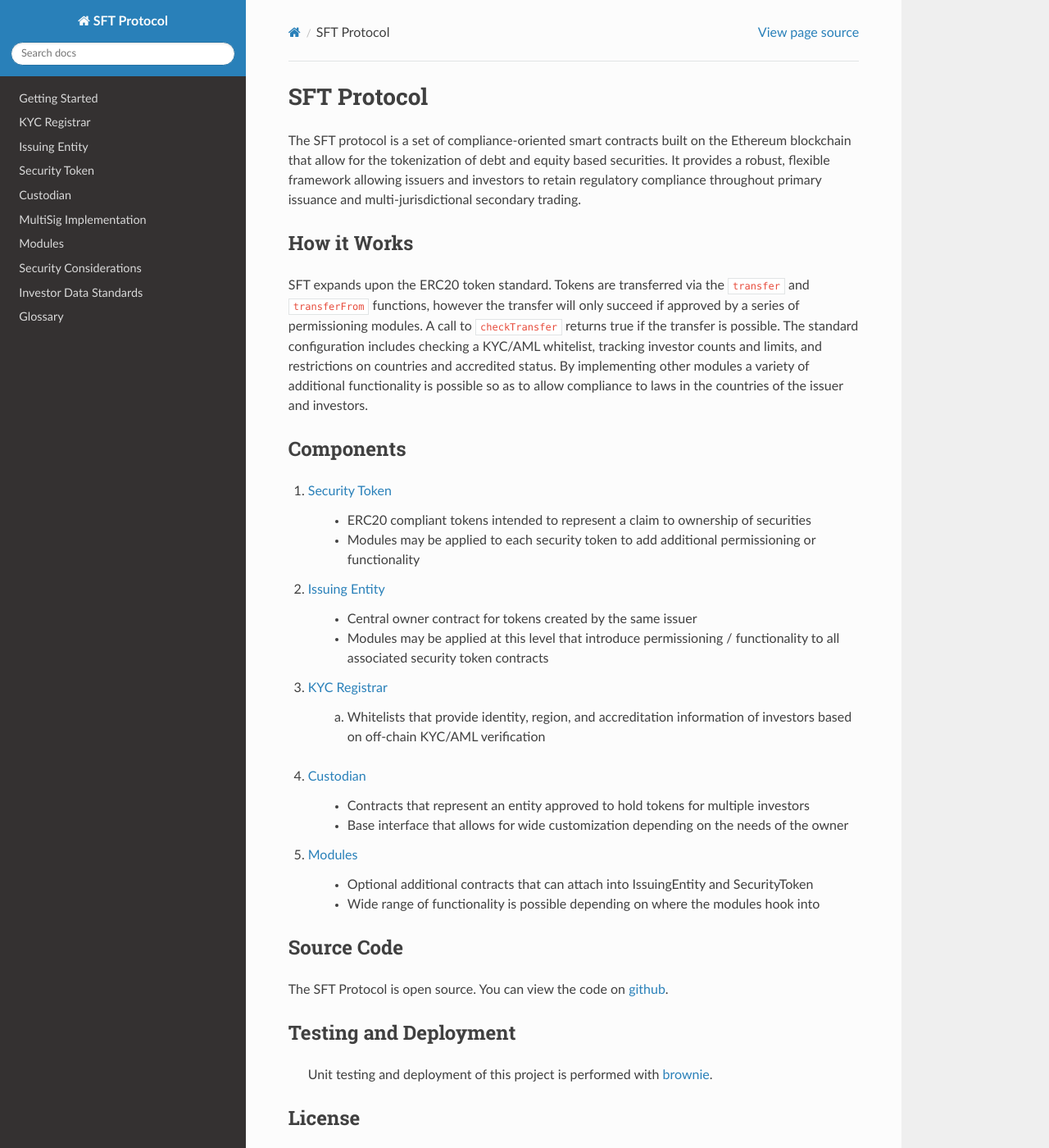
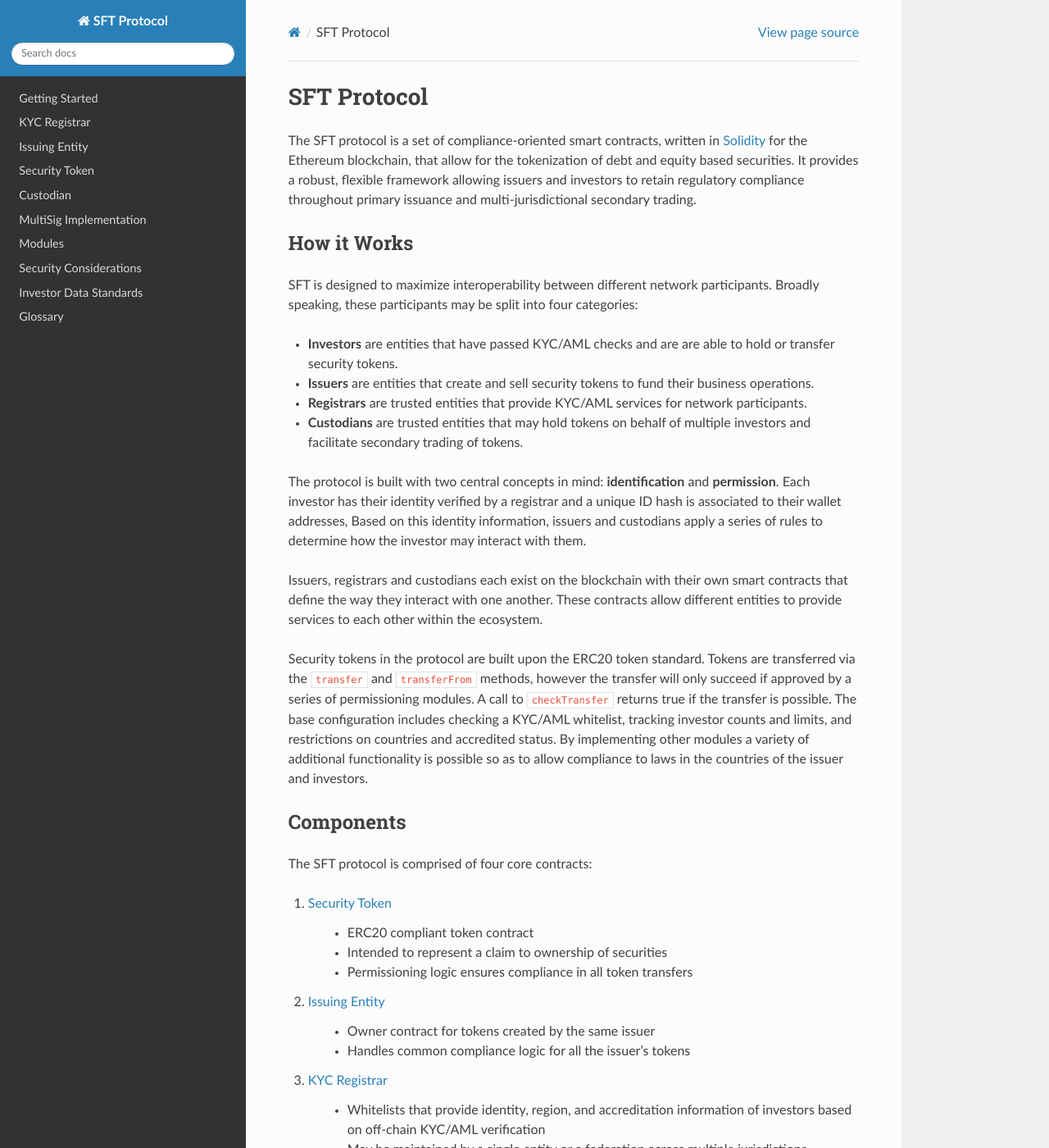
Before and after one commit to zerolawtech/SFT-Protocol, a Sphinx documentation site: the page built from docs/index.rst, in a window 1280 px wide and 1400 px high. Shown: the whole window at 82% size. Built offline with Sphinx 7.4.7 and the Read the Docs theme 2.0.0, drawn with Linux system fonts in a browser that asks for light colours; some of the changed text lies outside the part shown.

Commit message:
index docs

```diff
--- a/docs/index.rst
+++ b/docs/index.rst
@@ -2,39 +2,51 @@
 SFT Protocol
 ############
 
-The SFT protocol is a set of compliance-oriented smart contracts built on the Ethereum blockchain that allow for the tokenization of debt and equity based securities. It provides a robust, flexible framework allowing issuers and investors to retain regulatory compliance throughout primary issuance and multi-jurisdictional secondary trading.
+The SFT protocol is a set of compliance-oriented smart contracts, written in `Solidity <https://solidity.readthedocs.io/en/v0.5.0/>`__ for the Ethereum blockchain, that allow for the tokenization of debt and equity based securities. It provides a robust, flexible framework allowing issuers and investors to retain regulatory compliance throughout primary issuance and multi-jurisdictional secondary trading.
 
 How it Works
 ============
 
-SFT expands upon the ERC20 token standard. Tokens are transferred via the ``transfer`` and ``transferFrom`` functions, however the transfer will only succeed if approved by a series of permissioning modules. A call to ``checkTransfer`` returns true if the transfer is possible. The standard configuration includes checking a KYC/AML whitelist, tracking investor counts and limits, and restrictions on countries and accredited status. By implementing other modules a variety of additional functionality is possible so as to allow compliance to laws in the countries of the issuer and investors.
+SFT is designed to maximize interoperability between different network participants. Broadly speaking, these participants may be split into four categories:
+
+* **Investors** are entities that have passed KYC/AML checks and are are able to hold or transfer security tokens.
+* **Issuers** are entities that create and sell security tokens to fund their business operations.
+* **Registrars** are trusted entities that provide KYC/AML services for network participants.
+* **Custodians** are trusted entities that may hold tokens on behalf of multiple investors and facilitate secondary trading of tokens.
+
+The protocol is built with two central concepts in mind: **identification** and **permission**. Each investor has their identity verified by a registrar and a unique ID hash is associated to their wallet addresses, Based on this identity information, issuers and custodians apply a series of rules to determine how the investor may interact with them.
+
+Issuers, registrars and custodians each exist on the blockchain with their own smart contracts that define the way they interact with one another. These contracts allow different entities to provide services to each other within the ecosystem.
+
+Security tokens in the protocol are built upon the ERC20 token standard. Tokens are transferred via the ``transfer`` and ``transferFrom`` methods, however the transfer will only succeed if approved by a series of permissioning modules. A call to ``checkTransfer`` returns true if the transfer is possible. The base configuration includes checking a KYC/AML whitelist, tracking investor counts and limits, and restrictions on countries and accredited status. By implementing other modules a variety of additional functionality is possible so as to allow compliance to laws in the countries of the issuer and investors.
 
 Components
 ==========
 
+The SFT protocol is comprised of four core contracts:
+
 1. :ref:`security-token`
 
-    * ERC20 compliant tokens intended to represent a claim to ownership of securities
-    * Modules may be applied to each security token to add additional permissioning or functionality
+    * ERC20 compliant token contract
+    * Intended to represent a claim to ownership of securities
+    * Permissioning logic ensures compliance in all token transfers
 
 2. :ref:`issuing-entity`
 
-    * Central owner contract for tokens created by the same issuer
-    * Modules may be applied at this level that introduce permissioning / functionality to all associated security token contracts
+    * Owner contract for tokens created by the same issuer
+    * Handles common compliance logic for all the issuer's tokens
 
 3. :ref:`kyc-registrar`
 
-    a. Whitelists that provide identity, region, and accreditation information of investors based on off-chain KYC/AML verification
+    * Whitelists that provide identity, region, and accreditation information of investors based on off-chain KYC/AML verification
+    * May be maintained by a single entity or a federation across multiple jurisdictions
 
 4. :ref:`custodian`
 
-    * Contracts that represent an entity approved to hold tokens for multiple investors
-    * Base interface that allows for wide customization depending on the needs of the owner
-
-5. :ref:`modules`
-
-    * Optional additional contracts that can attach into IssuingEntity and SecurityToken
-    * Wide range of functionality is possible depending on where the modules hook into
+    * Contracts that represent an entity approved to hold tokens on behalf of multiple investors
+    * Interacts with IssuingEntity to provide accurate on-chain investor counts
+    * Intended to be used by broker/dealers and exchanges
+    * Modular design allows for optional added functionality
 
 Source Code
 ===========
@@ -43,11 +55,13 @@
 
 Testing and Deployment
 ======================
-   Unit testing and deployment of this project is performed with `brownie <https://github.com/iamdefinitelyahuman/brownie>`__.
+
+Unit testing and deployment of this project is performed with `brownie <https://github.com/iamdefinitelyahuman/brownie>`__.
 
 License
 =======
-   This project is licensed under the `Apache 2.0 <https://www.apache.org/licenses/LICENSE-2.0.html>`__ license.
+
+This project is licensed under the `Apache 2.0 <https://www.apache.org/licenses/LICENSE-2.0.html>`__ license.
 
 
 Contents
```
Also changed, not shown: docs/getting-started.rst (+8 -6 lines).
